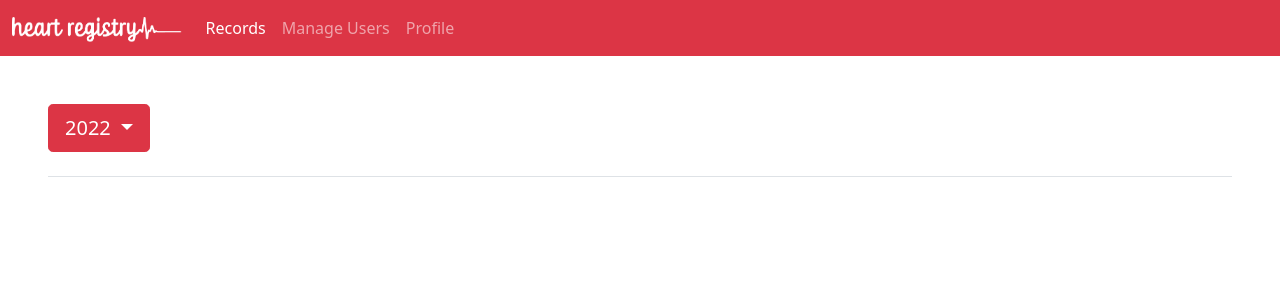
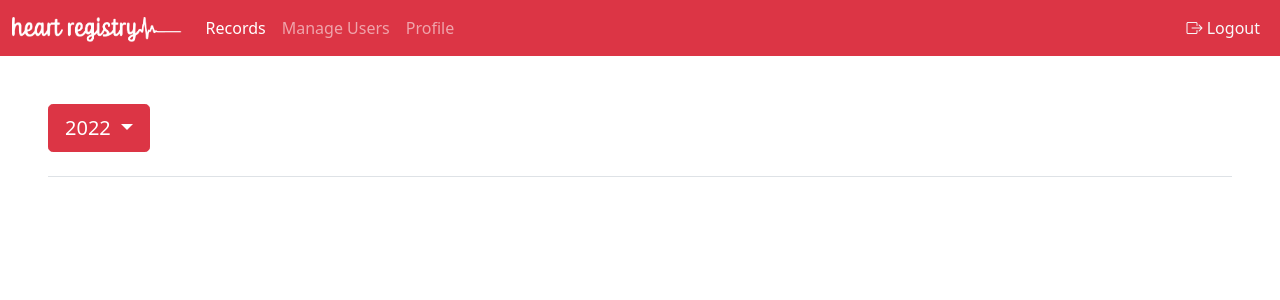
Before and after one commit to gmbt18/CS-128.2-Heart-Registry, a Django app: page /records/2022 in a window 1280 px wide. Shown: the top 300 px of the page. Run offline with Django 4.2, Linux system fonts and the light colour scheme; the visitor is signed in with stand-in values (Sample User, id 1); data that the repository does not hold is empty; some libraries are stand-ins or nearby versions.

Commit message:
add logout on navbar

```diff
--- a/hregistry/templates/index.html
+++ b/hregistry/templates/index.html
@@ -39,8 +39,17 @@
                         <a class="nav-link" href="#">Profile</a>
                     </li>
                 </ul>
+                    <div class="navbar-nav ms-auto">
+                    <ul class="nav navbar-nav navbar-right ">
+                        <a class="nav-link text-light active" href="{% url 'logoutPage' %}">
+                        <i class="bi bi-box-arrow-right"></i>
+                        Logout
+                        </a>
+                    </ul>
+
             </div>
         </div>
+
     </nav>
     <main>
         {% block content %}
```
